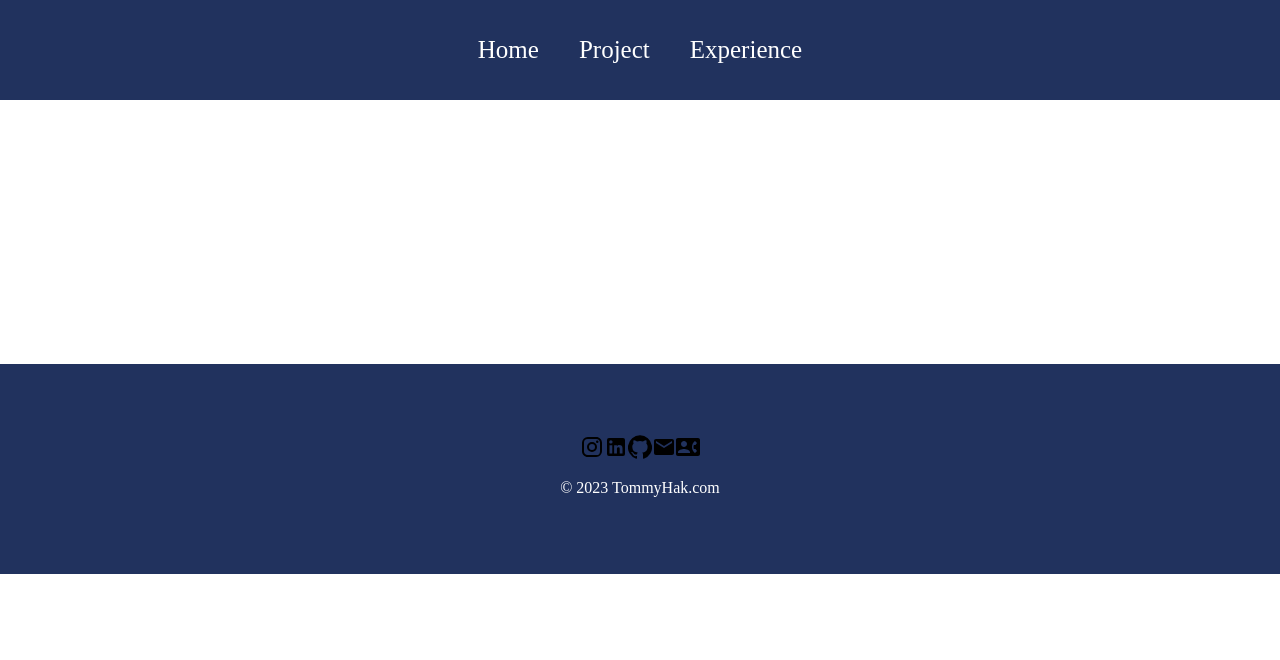
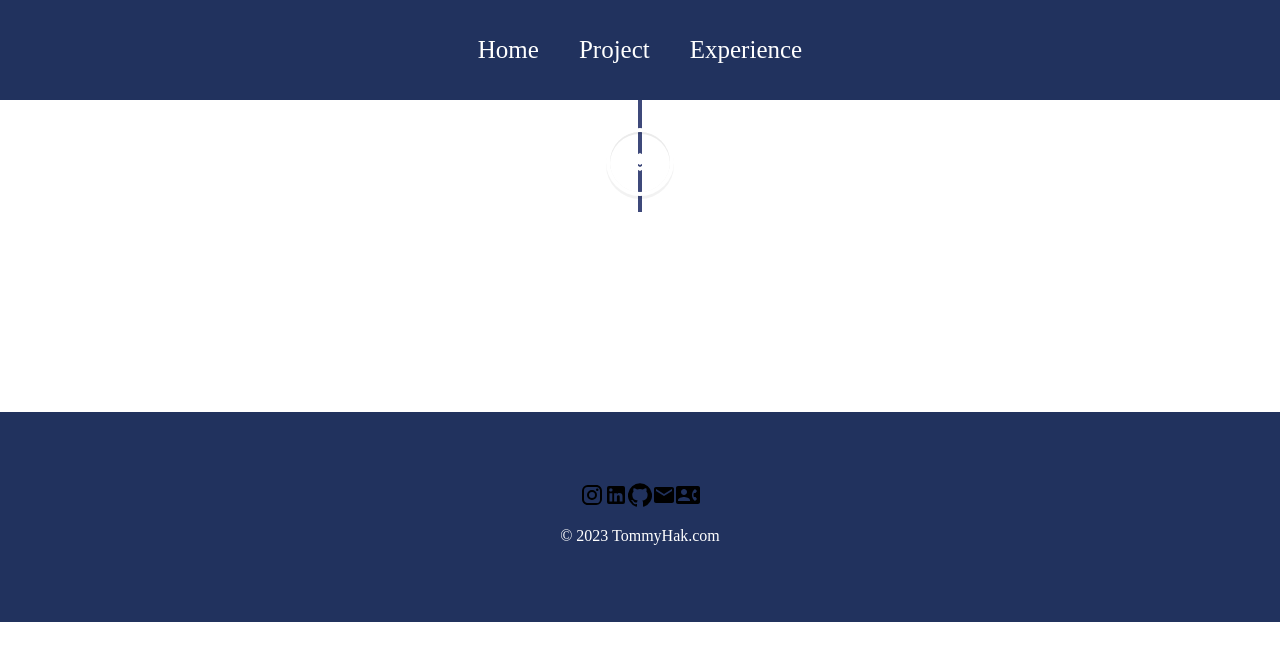
Before and after one commit to TommyHakGH/PersonalWebsite, a React (Create React App) app: page /experience in a window 1280 px wide. Shown: the top 660 px of the page. Built offline with nearby package versions, Linux system fonts and the light colour scheme.

Commit message:
added school, and icon for school from @materia-ui library

```diff
--- a/src/pages/Experience.js
+++ b/src/pages/Experience.js
@@ -1,11 +1,20 @@
 import React from 'react';
 import {VerticalTimeline, VerticalTimelineElement} from "react-vertical-timeline-component";
 import "react-vertical-timeline-component/style.min.css";
+import SchoolIcon from "@material-ui/icons/School";
 
 function Experience() {
   return (
     <div className='experience'>
-      <VerticalTimeline></VerticalTimeline>
+      <VerticalTimeline lineColor= "#3e497a">
+        <VerticalTimelineElement
+        className= "vertical-timeline-element--education"
+        date="2012 - 2016"
+        iconStyle={{background: "3e497a", color: "#fff"}}
+        icon = {<SchoolIcon />}>
+
+        </VerticalTimelineElement>
+      </VerticalTimeline>
       </div>
   )
 }
```
